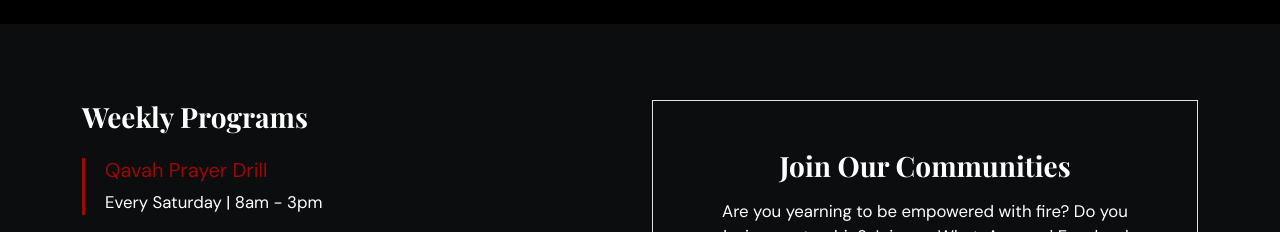
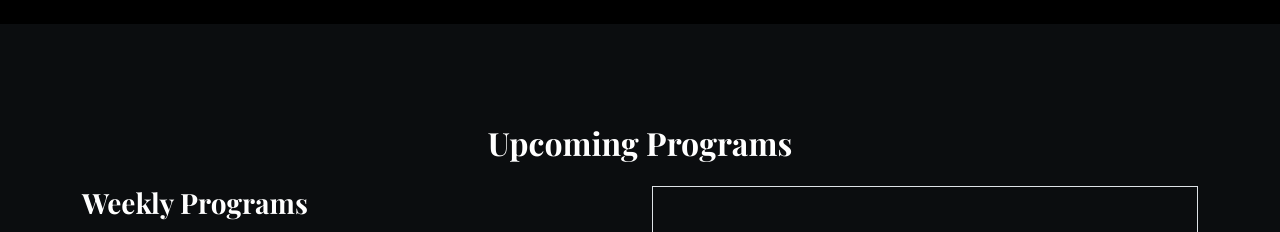
Before and after one commit to kerdaino/john-everest-min, a plain HTML site: page index.html in a window 1280 px wide. Shown: the part 5760-5992 px from the top of the page. Drawn offline with nearby package versions, Linux system fonts and the light colour scheme; no server answers; a web font is replaced by a local one.

```diff
--- a/index.html
+++ b/index.html
@@ -323,8 +323,12 @@
     </section>
 
     <section id="programs" class="section-padding bg-darker">
-        <div class="row g-4" id="home-programs"></div>
+
         <div class="container">
+            <h2 class="text-white serif text-center mb-5">
+      Upcoming Programs
+    </h2>
+            <div class="row g-4" id="home-programs"></div>
             <div class="row">
                 <div class="col-lg-6 mb-5 mb-lg-0 gs-reveal">
                     <h3 class="text-white serif mb-4">Weekly Programs</h3>
```
